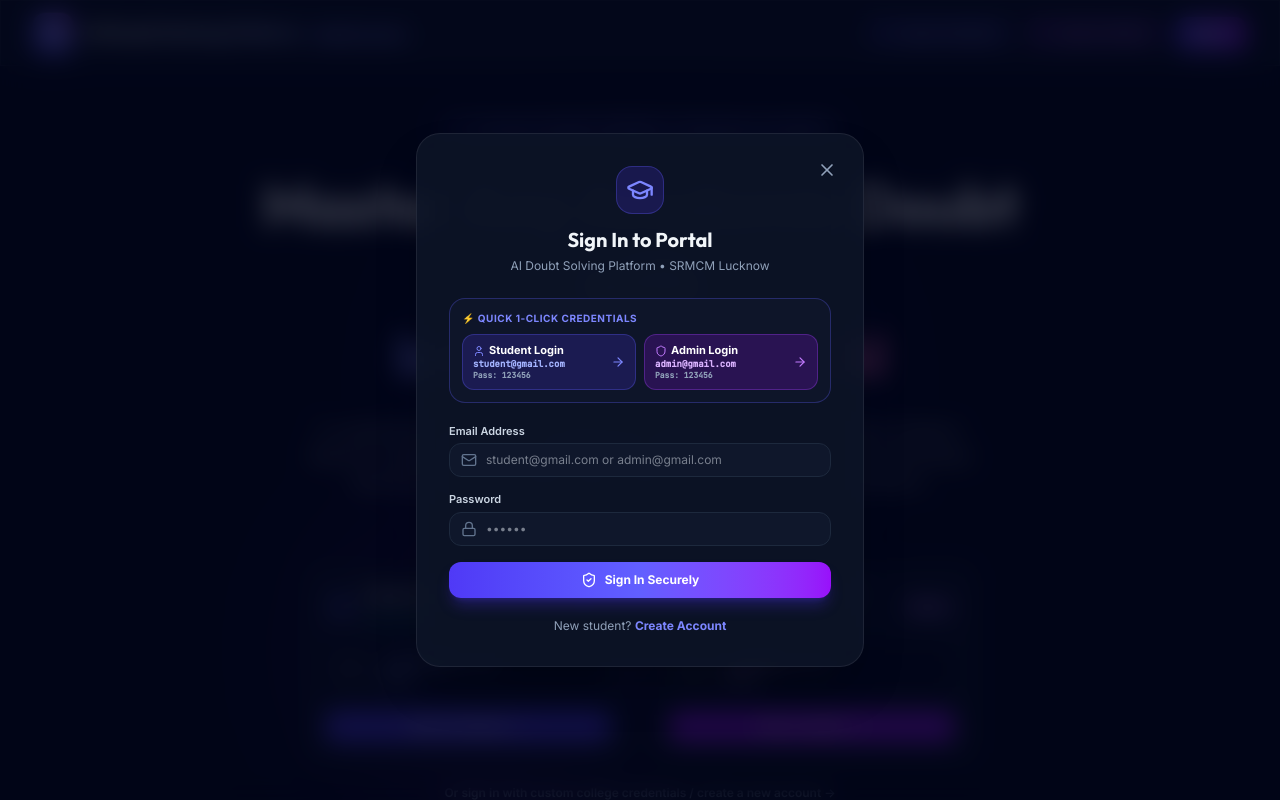
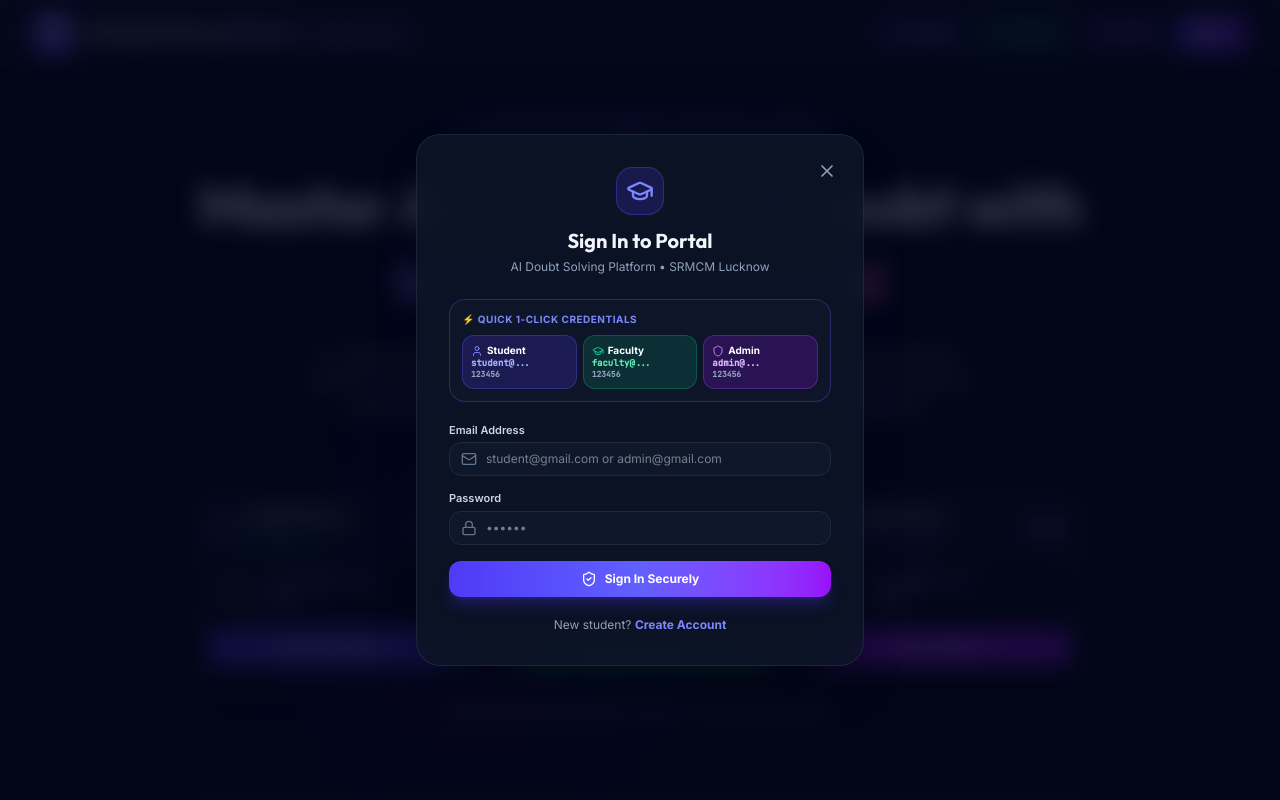
Before and after one commit to pr-dw/AI-Doubt-Solving-Platform, a React (Vite) app in the folder frontend/: page / in a window 1280 px wide. Both pictures are taken after a click on the button "Sign In". Shown: the top 800 px of the page. Built offline with nearby package versions, Linux system fonts and the light colour scheme.

Commit message:
feat: add faculty@gmail.com login with custom tabs, update landing page and auth modal

```diff
--- a/frontend/src/App.jsx
+++ b/frontend/src/App.jsx
@@ -25,6 +25,15 @@
   { id: 'admin', label: 'System Overview', icon: ShieldCheck },
 ];
 
+const FACULTY_TABS = [
+  { id: 'resources', label: 'Resource & Notes Management', icon: BookOpen, badge: 'Faculty' },
+  { id: 'analytics', label: 'Student Performance Metrics', icon: BarChart3 },
+  { id: 'quiz', label: 'Quiz Repository', icon: Award },
+  { id: 'roadmaps', label: 'Curriculum Roadmaps', icon: Compass },
+  { id: 'doubts', label: 'AI Doubt Solver', icon: MessageSquare, badge: '6 Modes' },
+  { id: 'admin', label: 'System Overview', icon: ShieldCheck },
+];
+
 const ADMIN_TABS = [
   { id: 'admin', label: 'System Overview & Telemetry', icon: ShieldCheck, badge: 'Admin' },
   { id: 'resources', label: 'Resource Management', icon: BookOpen },
@@ -46,6 +55,8 @@
       setUser(stored);
       if (stored.role === 'admin') {
         setActiveTab('admin');
+      } else if (stored.role === 'faculty') {
+        setActiveTab('resources');
       } else {
         setActiveTab('doubts');
       }
@@ -56,6 +67,8 @@
       setUser(u);
       if (u?.role === 'admin') {
         setActiveTab('admin');
+      } else if (u?.role === 'faculty') {
+        setActiveTab('resources');
       }
     };
     window.addEventListener('auth-change', handleAuthChange);
@@ -66,6 +79,8 @@
     setUser(userData);
     if (userData.role === 'admin') {
       setActiveTab('admin');
+    } else if (userData.role === 'faculty') {
+      setActiveTab('resources');
     } else {
       setActiveTab('doubts');
     }
@@ -94,7 +109,7 @@
     );
   }
 
-  const currentTabs = user.role === 'admin' ? ADMIN_TABS : STUDENT_TABS;
+  const currentTabs = user.role === 'admin' ? ADMIN_TABS : user.role === 'faculty' ? FACULTY_TABS : STUDENT_TABS;
 
   return (
     <div className="min-h-screen bg-slate-950 text-slate-100 flex flex-col selection:bg-indigo-500 selection:text-white">
@@ -125,6 +140,8 @@
                       isActive
                         ? user.role === 'admin'
                           ? 'bg-purple-600 text-white shadow-md shadow-purple-600/30'
+                          : user.role === 'faculty'
+                          ? 'bg-emerald-600 text-white shadow-md shadow-emerald-600/30'
                           : 'bg-indigo-600 text-white shadow-md shadow-indigo-600/30'
                         : 'text-slate-400 hover:text-slate-200 hover:bg-slate-900 border border-transparent'
                     }`}
@@ -135,7 +152,7 @@
                       <span className={`text-[9px] font-bold px-1.5 py-0.2 rounded-full ${
                         isActive
                           ? 'bg-black/30 text-white'
-                          : user.role === 'admin' ? 'bg-purple-950/60 text-purple-300' : 'bg-slate-800 text-indigo-400'
+                          : user.role === 'admin' ? 'bg-purple-950/60 text-purple-300' : user.role === 'faculty' ? 'bg-emerald-950/60 text-emerald-300' : 'bg-slate-800 text-indigo-400'
                       }`}>
                         {tab.badge}
                       </span>
@@ -150,6 +167,8 @@
               <span className={`text-[10px] font-bold px-2 py-0.5 rounded-full uppercase ${
                 user.role === 'admin'
                   ? 'bg-purple-500/10 text-purple-400 border border-purple-500/20'
+                  : user.role === 'faculty'
+                  ? 'bg-emerald-500/10 text-emerald-400 border border-emerald-500/20'
                   : 'bg-indigo-500/10 text-indigo-400 border border-indigo-500/20'
               }`}>
                 {user.role} mode
--- a/frontend/src/components/AuthModal.jsx
+++ b/frontend/src/components/AuthModal.jsx
@@ -97,38 +97,45 @@
           <span className="text-[10px] font-bold text-indigo-400 uppercase tracking-wider block mb-2">
             ⚡ Quick 1-Click Credentials
           </span>
-          <div className="grid grid-cols-2 gap-2">
+          <div className="grid grid-cols-3 gap-1.5">
             <button
               type="button"
               onClick={() => loginAsRole('student@gmail.com', '123456')}
               disabled={loading}
-              className="px-2.5 py-2 rounded-xl bg-indigo-600/20 hover:bg-indigo-600/30 text-indigo-200 border border-indigo-500/30 text-left text-xs font-semibold flex items-center justify-between transition-colors cursor-pointer"
+              className="p-2 rounded-xl bg-indigo-600/20 hover:bg-indigo-600/30 text-indigo-200 border border-indigo-500/30 text-left text-xs font-semibold transition-colors cursor-pointer"
             >
-              <div>
-                <div className="text-[11px] font-bold text-white flex items-center gap-1">
-                  <User className="h-3 w-3 text-indigo-400" />
-                  <span>Student Login</span>
-                </div>
-                <div className="text-[9px] text-indigo-300 font-mono">student@gmail.com</div>
-                <div className="text-[8px] text-slate-400 font-mono">Pass: 123456</div>
+              <div className="text-[10px] font-bold text-white flex items-center gap-1">
+                <User className="h-3 w-3 text-indigo-400" />
+                <span>Student</span>
               </div>
-              <ArrowRight className="h-3.5 w-3.5 shrink-0 text-indigo-400" />
+              <div className="text-[9px] text-indigo-300 font-mono truncate">student@...</div>
+              <div className="text-[8px] text-slate-400 font-mono">123456</div>
+            </button>
+            <button
+              type="button"
+              onClick={() => loginAsRole('faculty@gmail.com', '123456')}
+              disabled={loading}
+              className="p-2 rounded-xl bg-emerald-600/20 hover:bg-emerald-600/30 text-emerald-200 border border-emerald-500/30 text-left text-xs font-semibold transition-colors cursor-pointer"
+            >
+              <div className="text-[10px] font-bold text-white flex items-center gap-1">
+                <GraduationCap className="h-3 w-3 text-emerald-400" />
+                <span>Faculty</span>
+              </div>
+              <div className="text-[9px] text-emerald-300 font-mono truncate">faculty@...</div>
+              <div className="text-[8px] text-slate-400 font-mono">123456</div>
             </button>
             <button
               type="button"
               onClick={() => loginAsRole('admin@gmail.com', '123456')}
               disabled={loading}
-              className="px-2.5 py-2 rounded-xl bg-purple-600/20 hover:bg-purple-600/30 text-purple-200 border border-purple-500/30 text-left text-xs font-semibold flex items-center justify-between transition-colors cursor-pointer"
+              className="p-2 rounded-xl bg-purple-600/20 hover:bg-purple-600/30 text-purple-200 border border-purple-500/30 text-left text-xs font-semibold transition-colors cursor-pointer"
             >
-              <div>
-                <div className="text-[11px] font-bold text-white flex items-center gap-1">
-                  <Shield className="h-3 w-3 text-purple-400" />
-                  <span>Admin Login</span>
-                </div>
-                <div className="text-[9px] text-purple-300 font-mono">admin@gmail.com</div>
-                <div className="text-[8px] text-slate-400 font-mono">Pass: 123456</div>
+              <div className="text-[10px] font-bold text-white flex items-center gap-1">
+                <Shield className="h-3 w-3 text-purple-400" />
+                <span>Admin</span>
               </div>
-              <ArrowRight className="h-3.5 w-3.5 shrink-0 text-purple-400" />
+              <div className="text-[9px] text-purple-300 font-mono truncate">admin@...</div>
+              <div className="text-[8px] text-slate-400 font-mono">123456</div>
             </button>
           </div>
         </div>
--- a/frontend/src/components/LandingPage.jsx
+++ b/frontend/src/components/LandingPage.jsx
@@ -117,23 +117,32 @@
             </div>
           </div>
 
-          <div className="flex items-center gap-3">
+          <div className="flex items-center gap-2 sm:gap-3">
             <button
               onClick={() => handleQuickLogin('student@gmail.com', '123456', 'Student')}
               disabled={loadingRole !== null}
-              className="hidden sm:flex items-center gap-1.5 px-3.5 py-1.5 rounded-xl bg-indigo-600/20 hover:bg-indigo-600/30 text-indigo-300 border border-indigo-500/30 text-xs font-semibold transition-all cursor-pointer"
+              className="hidden lg:flex items-center gap-1.5 px-3 py-1.5 rounded-xl bg-indigo-600/20 hover:bg-indigo-600/30 text-indigo-300 border border-indigo-500/30 text-xs font-semibold transition-all cursor-pointer"
             >
               <User className="h-3.5 w-3.5 text-indigo-400" />
-              <span>Login as Student</span>
+              <span>Student</span>
+            </button>
+
+            <button
+              onClick={() => handleQuickLogin('faculty@gmail.com', '123456', 'Faculty')}
+              disabled={loadingRole !== null}
+              className="hidden lg:flex items-center gap-1.5 px-3 py-1.5 rounded-xl bg-emerald-600/20 hover:bg-emerald-600/30 text-emerald-300 border border-emerald-500/30 text-xs font-semibold transition-all cursor-pointer"
+            >
+              <GraduationCap className="h-3.5 w-3.5 text-emerald-400" />
+              <span>Faculty</span>
             </button>
 
             <button
               onClick={() => handleQuickLogin('admin@gmail.com', '123456', 'Admin')}
               disabled={loadingRole !== null}
-              className="hidden sm:flex items-center gap-1.5 px-3.5 py-1.5 rounded-xl bg-purple-600/20 hover:bg-purple-600/30 text-purple-300 border border-purple-500/30 text-xs font-semibold transition-all cursor-pointer"
+              className="hidden lg:flex items-center gap-1.5 px-3 py-1.5 rounded-xl bg-purple-600/20 hover:bg-purple-600/30 text-purple-300 border border-purple-500/30 text-xs font-semibold transition-all cursor-pointer"
             >
               <Shield className="h-3.5 w-3.5 text-purple-400" />
-              <span>Login as Admin</span>
+              <span>Admin</span>
             </button>
 
             <button
@@ -153,7 +162,7 @@
         <div className="absolute top-1/4 left-1/2 -translate-x-1/2 -translate-y-1/2 w-96 h-96 bg-indigo-600/20 rounded-full blur-3xl pointer-events-none" />
         <div className="absolute top-1/3 left-1/4 w-80 h-80 bg-purple-600/15 rounded-full blur-3xl pointer-events-none" />
 
-        <div className="relative text-center max-w-3xl mx-auto space-y-6">
+        <div className="relative text-center max-w-4xl mx-auto space-y-6">
 
           <div className="inline-flex items-center gap-2 px-3.5 py-1.5 rounded-full bg-indigo-500/10 border border-indigo-500/30 text-indigo-300 text-xs font-semibold shadow-inner">
             <Sparkles className="h-3.5 w-3.5 text-indigo-400 animate-pulse" />
@@ -178,19 +187,20 @@
             </div>
           )}
 
-          {/* Quick Sign In Cards (Student & Admin) */}
-          <div className="pt-4 max-w-2xl mx-auto">
+          {/* Quick Sign In Cards (Student, Faculty & Admin) */}
+          <div className="pt-4 max-w-4xl mx-auto">
             <div className="text-[11px] font-bold text-slate-400 uppercase tracking-widest mb-3">
               ⚡ Instant Evaluation Access (Click to Log In Directly)
             </div>
 
-            <div className="grid grid-cols-1 sm:grid-cols-2 gap-4">
+            <div className="grid grid-cols-1 md:grid-cols-3 gap-4">
 
               {/* Student Login Card */}
               <div
                 onClick={() => handleQuickLogin('student@gmail.com', '123456', 'Student')}
-                className="group relative p-5 rounded-2xl glass-panel border border-indigo-500/40 hover:border-indigo-400 bg-gradient-to-b from-indigo-950/40 to-slate-900/60 cursor-pointer transition-all hover:scale-[1.02] shadow-xl text-left"
+                className="group relative p-4 rounded-2xl glass-panel border border-indigo-500/40 hover:border-indigo-400 bg-gradient-to-b from-indigo-950/40 to-slate-900/60 cursor-pointer transition-all hover:scale-[1.02] shadow-xl text-left flex flex-col justify-between"
               >
+                <div>
                   <div className="flex items-center justify-between">
                     <div className="flex items-center gap-2">
                       <div className="h-8 w-8 rounded-lg bg-indigo-500/20 text-indigo-400 flex items-center justify-center font-bold">
@@ -200,10 +210,10 @@
                         <h3 className="text-sm font-bold text-white group-hover:text-indigo-300 transition-colors">
                           Student Portal
                         </h3>
-                      <span className="text-[10px] text-emerald-400 font-semibold">Active BCA Student</span>
+                        <span className="text-[10px] text-emerald-400 font-semibold">BCA Student</span>
                       </div>
                     </div>
-                  <span className="text-xs px-2 py-0.5 rounded-full bg-indigo-500/20 text-indigo-300 border border-indigo-500/30 font-bold">
+                    <span className="text-[10px] px-2 py-0.5 rounded-full bg-indigo-500/20 text-indigo-300 border border-indigo-500/30 font-bold">
                       Demo
                     </span>
                   </div>
@@ -211,6 +221,7 @@
                   <div className="mt-3 p-2.5 rounded-xl bg-slate-950/80 border border-slate-800 text-[11px] font-mono text-slate-300 space-y-0.5">
                     <div>Email: <strong className="text-indigo-300">student@gmail.com</strong></div>
                     <div>Pass: <strong className="text-indigo-300">123456</strong></div>
+                  </div>
                 </div>
 
                 <button
@@ -228,11 +239,56 @@
                 </button>
               </div>
 
+              {/* Faculty Login Card */}
+              <div
+                onClick={() => handleQuickLogin('faculty@gmail.com', '123456', 'Faculty')}
+                className="group relative p-4 rounded-2xl glass-panel border border-emerald-500/40 hover:border-emerald-400 bg-gradient-to-b from-emerald-950/40 to-slate-900/60 cursor-pointer transition-all hover:scale-[1.02] shadow-xl text-left flex flex-col justify-between"
+              >
+                <div>
+                  <div className="flex items-center justify-between">
+                    <div className="flex items-center gap-2">
+                      <div className="h-8 w-8 rounded-lg bg-emerald-500/20 text-emerald-400 flex items-center justify-center font-bold">
+                        <GraduationCap className="h-4 w-4" />
+                      </div>
+                      <div>
+                        <h3 className="text-sm font-bold text-white group-hover:text-emerald-300 transition-colors">
+                          Faculty Portal
+                        </h3>
+                        <span className="text-[10px] text-emerald-400 font-semibold">Course Mentor</span>
+                      </div>
+                    </div>
+                    <span className="text-[10px] px-2 py-0.5 rounded-full bg-emerald-500/20 text-emerald-300 border border-emerald-500/30 font-bold">
+                      Demo
+                    </span>
+                  </div>
+
+                  <div className="mt-3 p-2.5 rounded-xl bg-slate-950/80 border border-slate-800 text-[11px] font-mono text-slate-300 space-y-0.5">
+                    <div>Email: <strong className="text-emerald-300">faculty@gmail.com</strong></div>
+                    <div>Pass: <strong className="text-emerald-300">123456</strong></div>
+                  </div>
+                </div>
+
+                <button
+                  disabled={loadingRole !== null}
+                  className="mt-3 w-full py-2 rounded-xl bg-emerald-600 hover:bg-emerald-500 text-xs font-bold text-white flex items-center justify-center gap-1.5 shadow-md shadow-emerald-600/30 transition-all cursor-pointer"
+                >
+                  {loadingRole === 'Faculty' ? (
+                    <span className="animate-spin text-sm">⟳ Signing In...</span>
+                  ) : (
+                    <>
+                      <span>Enter as Faculty</span>
+                      <ArrowRight className="h-3.5 w-3.5 group-hover:translate-x-1 transition-transform" />
+                    </>
+                  )}
+                </button>
+              </div>
+
               {/* Admin Login Card */}
               <div
                 onClick={() => handleQuickLogin('admin@gmail.com', '123456', 'Admin')}
-                className="group relative p-5 rounded-2xl glass-panel border border-purple-500/40 hover:border-purple-400 bg-gradient-to-b from-purple-950/40 to-slate-900/60 cursor-pointer transition-all hover:scale-[1.02] shadow-xl text-left"
+                className="group relative p-4 rounded-2xl glass-panel border border-purple-500/40 hover:border-purple-400 bg-gradient-to-b from-purple-950/40 to-slate-900/60 cursor-pointer transition-all hover:scale-[1.02] shadow-xl text-left flex flex-col justify-between"
               >
+                <div>
                   <div className="flex items-center justify-between">
                     <div className="flex items-center gap-2">
                       <div className="h-8 w-8 rounded-lg bg-purple-500/20 text-purple-400 flex items-center justify-center font-bold">
@@ -240,12 +296,12 @@
                       </div>
                       <div>
                         <h3 className="text-sm font-bold text-white group-hover:text-purple-300 transition-colors">
-                        Admin & Faculty Portal
+                          Admin Portal
                         </h3>
-                      <span className="text-[10px] text-purple-400 font-semibold">Full System Controls</span>
+                        <span className="text-[10px] text-purple-400 font-semibold">System Controls</span>
                       </div>
                     </div>
-                  <span className="text-xs px-2 py-0.5 rounded-full bg-purple-500/20 text-purple-300 border border-purple-500/30 font-bold">
+                    <span className="text-[10px] px-2 py-0.5 rounded-full bg-purple-500/20 text-purple-300 border border-purple-500/30 font-bold">
                       Demo
                     </span>
                   </div>
@@ -253,6 +309,7 @@
                   <div className="mt-3 p-2.5 rounded-xl bg-slate-950/80 border border-slate-800 text-[11px] font-mono text-slate-300 space-y-0.5">
                     <div>Email: <strong className="text-purple-300">admin@gmail.com</strong></div>
                     <div>Pass: <strong className="text-purple-300">123456</strong></div>
+                  </div>
                 </div>
 
                 <button
@@ -269,7 +326,6 @@
                   )}
                 </button>
               </div>
-
             </div>
 
             <div className="mt-4 text-center">
@@ -496,7 +552,7 @@
             <span>Built with React 19, Django, and Local Ollama</span>
           </div>
           <div className="text-[11px]">
-            Credentials: <code className="text-indigo-400">student@gmail.com</code> &amp; <code className="text-purple-400">admin@gmail.com</code> (Pass: <code className="text-slate-300">123456</code>)
+            Credentials: <code className="text-indigo-400">student@gmail.com</code> • <code className="text-emerald-400">faculty@gmail.com</code> • <code className="text-purple-400">admin@gmail.com</code> (Pass: <code className="text-slate-300">123456</code>)
           </div>
         </div>
       </footer>
```
Also changed, not shown: 2 other files (tests, documents, lock files or other folders). Lines whose indentation alone changed are shown as unchanged.
